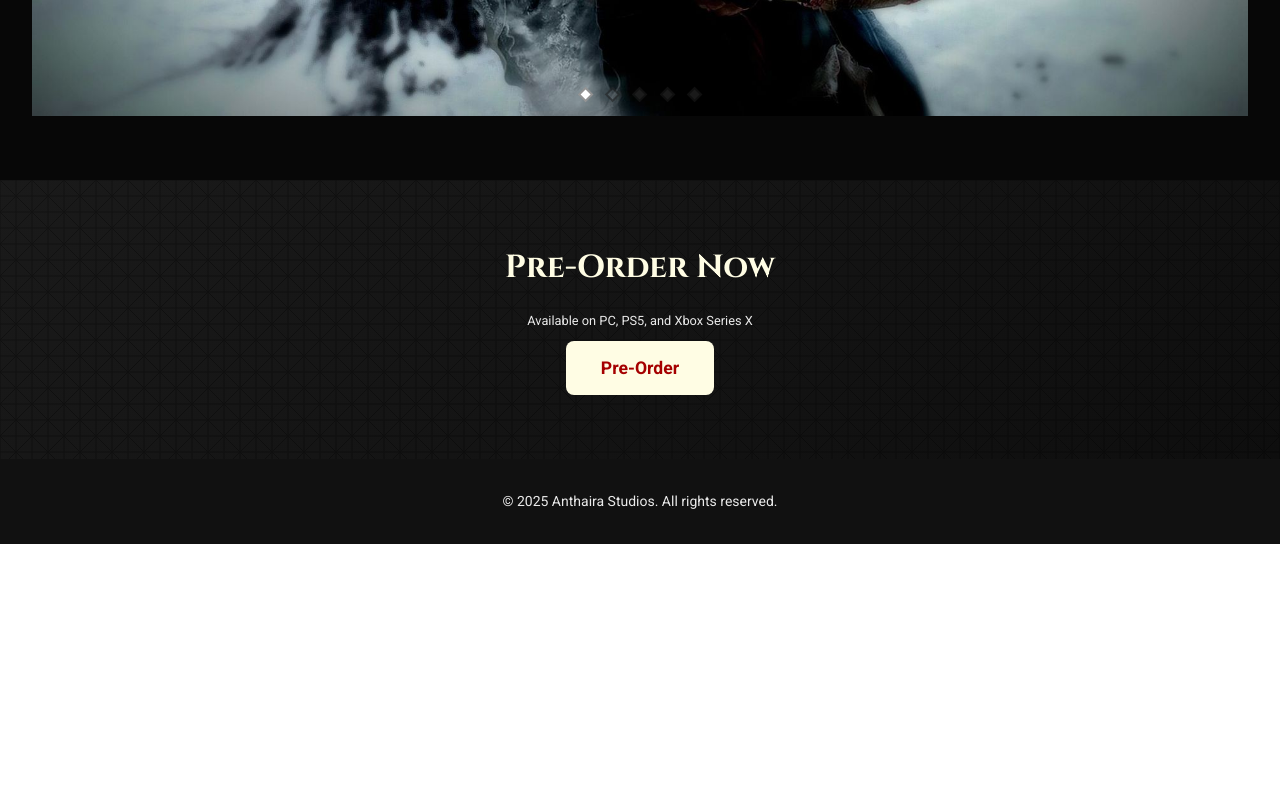
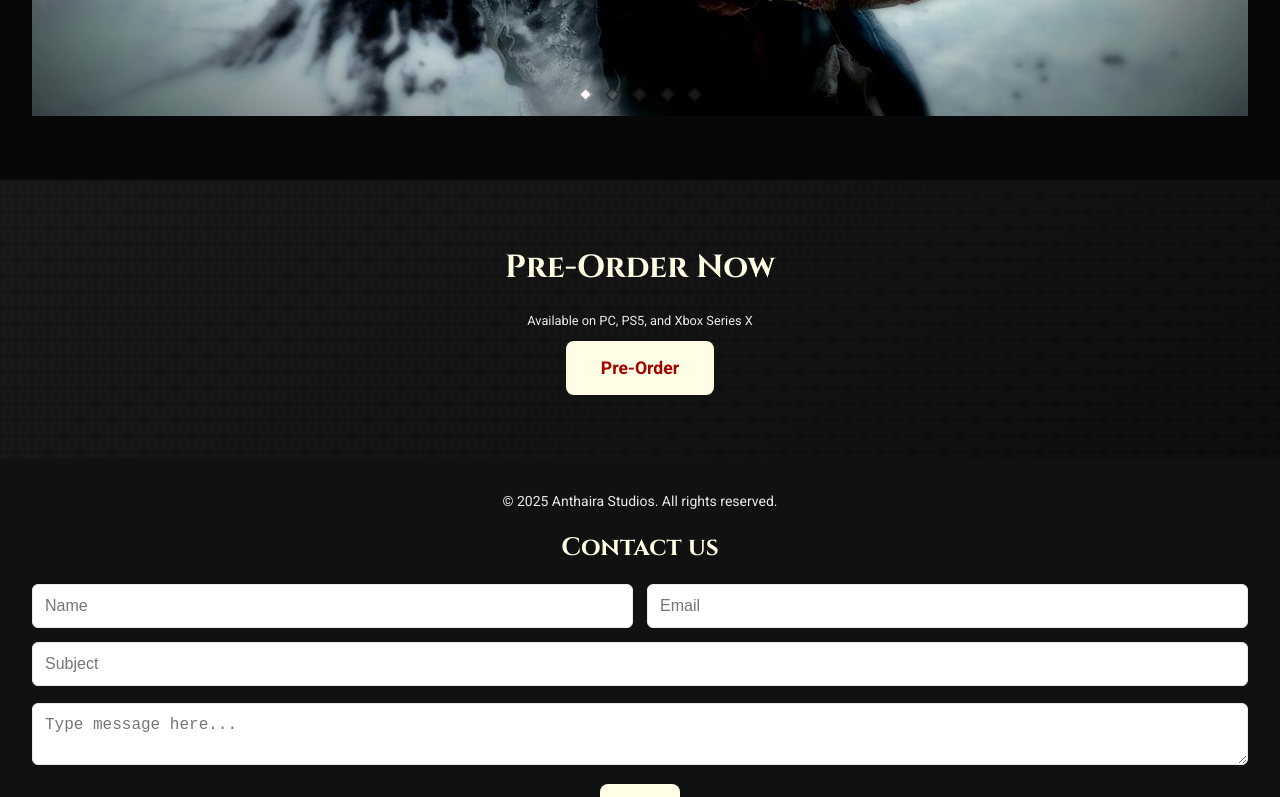
Before and after one commit to advento098/silent-creed, a React (Vite) app: page / in a window 1280 px wide. Shown: the part 2000-2797 px from the top of the page. Before the commit the page ends 2544 px from the top, so only its background shows below. Built offline with nearby package versions, Linux system fonts and the light colour scheme; a web font is replaced by a local one.

Commit message:
Added contacts section, submit function template

```diff
--- a/src/App.jsx
+++ b/src/App.jsx
@@ -1,7 +1,10 @@
 import { useEffect, useRef, useState } from "react";
 import "./styles/App.css";
 import "./styles/Gallery.css";
+import "./styles/Contact.css";
 import Gallery from "./components/Gallery";
+import Contact from "./components/Contact";
+import Button from "./ui/Button";
 
 function App() {
   const images = import.meta.glob("./assets/images/img*.jpg", { eager: true });
@@ -109,6 +112,15 @@ function App() {
                   Pre-Order
                 </a>
               </li>
+              <li>
+                <a
+                  onClick={() => setShowSideBar((prev) => !prev)}
+                  href="#contact"
+                  className="cta"
+                >
+                  Contact Us
+                </a>
+              </li>
             </ul>
           </div>
         </div>
@@ -156,6 +168,7 @@ function App() {
 
       <footer className="footer">
         <p>&copy; 2025 Anthaira Studios. All rights reserved.</p>
+        <Contact id="contact"></Contact>
       </footer>
     </div>
   );
--- /dev/null
+++ b/src/components/Contact.jsx
@@ -0,0 +1,71 @@
+import { useState } from "react";
+import Button from "../ui/Button";
+
+export default function Contact({ id }) {
+  const [formData, setFormData] = useState({
+    name: "",
+    email: "",
+    subject: "",
+    message: "",
+  });
+
+  const [isSent, setIsSent] = useState(false);
+
+  const handleChange = (e) => {
+    setFormData((prev) => ({
+      ...prev,
+      [e.target.name]: e.target.value,
+    }));
+  };
+
+  const handleSubmit = () => {
+    // console.log("Collected data:", formData);
+    // Call your email API here (e.g., EmailJS, Nodemailer backend)
+
+    setIsSent(true);
+    // Clear after send
+    setFormData({ name: "", email: "", subject: "", message: "" });
+
+    setTimeout(() => {
+      setIsSent(false);
+    }, 5000);
+  };
+
+  return (
+    <section id={id} className="contact-container">
+      <h2>Contact us</h2>
+      <div className="input-container">
+        <input
+          type="text"
+          name="name"
+          placeholder="Name"
+          value={formData.name}
+          onChange={handleChange}
+        />
+        <input
+          type="text"
+          name="email"
+          placeholder="Email"
+          value={formData.email}
+          onChange={handleChange}
+        />
+        <input
+          type="text"
+          name="subject"
+          placeholder="Subject"
+          value={formData.subject}
+          onChange={handleChange}
+        />
+      </div>
+      <textarea
+        className="text-area"
+        name="message"
+        placeholder="Type message here..."
+        value={formData.message}
+        onChange={handleChange}
+      />
+      <p>{isSent ? "Your message is sent!" : ""}</p>
+      <Button handler={handleSubmit}>Send</Button>
+    </section>
+  );
+}
--- a/src/index.css
+++ b/src/index.css
@@ -19,7 +19,7 @@
   --bg-color: #fffde4; /* Slight Cream */
   --crim-red: #A50000;
   --off-white: #eaeaea; /* Off-White */
-  --dark-slate-blue: #070707; /* Dark Slate Blue */
+  --dark-slate: #070707; /* Dark Slate Blue */
   --gold: #d4af37; /* Gold */
   --link-color: #b0b0b0; /* Light Gray */
 }
--- a/src/styles/App.css
+++ b/src/styles/App.css
@@ -25,7 +25,7 @@ h2 {
 section {
   padding: 4rem 2rem;
   text-align: center;
-  background-color: var(--dark-slate-blue);
+  background-color: var(--dark-slate);
 }
 
 /* Navbar */
@@ -37,9 +37,9 @@ section {
   justify-content: space-between;
   padding: 1rem 2rem;
   z-index: 10;
-  backdrop-filter: blur(10px);
-  -webkit-backdrop-filter: blur(10px); /* Safari support */
-  background: rgba(255, 255, 255, 0.1);
+  backdrop-filter: blur(20px);
+  -webkit-backdrop-filter: blur(20px); /* Safari support */
+  background: rgba(253, 255, 209, 0.1);
   border-bottom: 1px solid rgba(255, 255, 255, 0.2);
   box-shadow: 0 4px 30px rgba(0, 0, 0, 0.1);
 }
@@ -49,6 +49,11 @@ section {
   font-size: 1.5rem;
   color: var(--bg-color);
   font-weight: bold;
+  transition: color 0.3s linear;
+}
+
+.logo:hover {
+  color: var(--crim-red);
 }
 
 .burger-btn:nth-of-type(1),
@@ -59,6 +64,7 @@ section {
 .burger-btn {
   background: transparent;
   border-style: none;
+  color: var(--crim-red);
   width: 2.2rem;
   aspect-ratio: 1;
   padding: 0;
@@ -68,13 +74,14 @@ section {
   visibility: hidden;
   opacity: 0;
   padding: 3em;
-  position: absolute;
+  position: fixed;
   width: 100dvw;
   height: 100dvh;
-  background-color: #0e0e0e;
+  background-color: var(--dark-slate);
   z-index: 100;
   transition: opacity 0.2s ease-in-out;
 }
+
 .side-bar.show {
   visibility: visible;
   opacity: 1;
@@ -246,6 +253,7 @@ section {
 .footer {
   text-align: center;
   padding: 2rem;
+  height: 80dvh;
   font-size: 0.875rem;
   background: #111;
 }
--- /dev/null
+++ b/src/styles/Contact.css
@@ -0,0 +1,100 @@
+.contact-container {
+  margin-top: 1.2em;
+  padding: 0;
+  background: transparent;
+}
+
+.contact-container h2 {
+  font-size: 1.8em;
+}
+
+.input-container {
+  display: grid;
+  margin-top: inherit;
+  grid-template-columns: repeat(2, 1fr);
+  grid-template-rows: repeat(2, 0.5fr);
+  gap: 1em;
+}
+
+/* Name - Left column */
+.input-container > input:nth-of-type(1) {
+  grid-column: 1 / 2;
+  grid-row: 1;
+}
+
+/* Email - Right column */
+.input-container > input:nth-of-type(2) {
+  grid-column: 2 / 3;
+  grid-row: 1;
+}
+
+/* Subject - Full width */
+.input-container > input:nth-of-type(3) {
+  grid-column: 1 / 3;
+  grid-row: 2;
+}
+
+/* Optional: style inputs for better appearance */
+.input-container input,
+textarea {
+  width: 100%;
+  padding: 0.75rem;
+  font-size: 1rem;
+  border: 1px solid var(--off-white);
+  border-radius: 6px;
+  resize: vertical;
+}
+
+textarea {
+  margin-top: inherit;
+}
+
+.submit-success,
+.submit-success-text {
+  display: flex;
+  flex-direction: column;
+  justify-content: center;
+  align-items: center;
+}
+
+.submit-success {
+  width: 100dvw;
+  height: 100dvh;
+  position: fixed;
+  opacity: 0;
+  visibility: hidden;
+  inset: 0;
+  z-index: 30;
+  backdrop-filter: blur(15px);
+  -webkit-backdrop-filter: blur(20px); /* Safari support */
+  background: rgba(253, 255, 209, 0.1);
+  transition: opacity 0.3s ease-in;
+}
+
+.submit-success.show {
+  opacity: 1;
+  visibility: visible;
+}
+
+.submit-success-text {
+  background-color: var(--dark-slate);
+  width: min(65dvw, 40rem);
+  aspect-ratio: 3 / 2;
+  border-radius: 10px;
+}
+
+.submit-button {
+  background-color: var(--bg-color); /* e.g., #222 or dark gray */
+  border-radius: 8px;
+  border-style: none;
+  margin-top: 1em;
+  color: var(--crim-red);
+  font-weight: bold;
+  position: relative;
+  transition: background 0.3s ease;
+  display: inline-block;
+  padding: 0.75rem 1.5rem;
+  text-align: center;
+  text-decoration: none;
+  overflow: hidden;
+}
--- /dev/null
+++ b/src/ui/Button.jsx
@@ -0,0 +1,7 @@
+export default function Button({ className, handler, children }) {
+  return (
+    <button className={`${className} submit-button`} onClick={handler}>
+      {children}
+    </button>
+  );
+}
```
Also changed, not shown: src/assets/bg.jpg (added), src/assets/sc-logo.svg (added).
